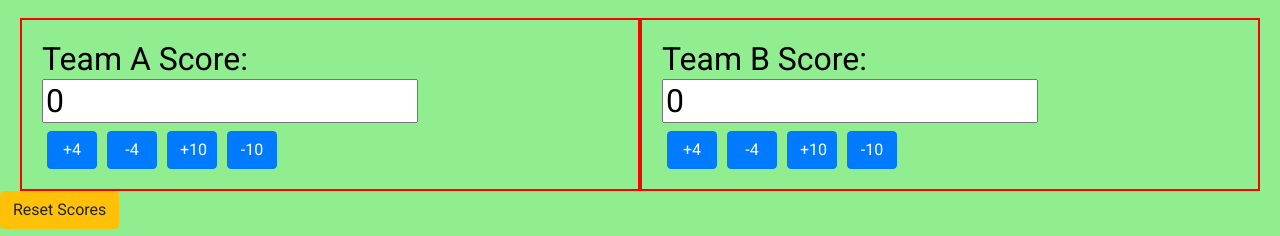
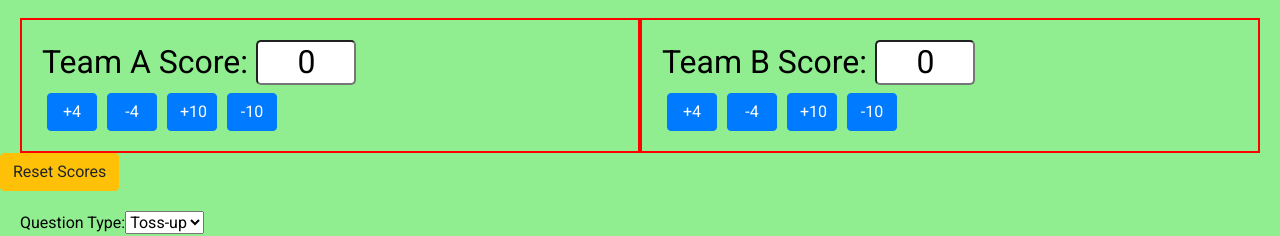
Before and after one commit to hahnlheem/scibowl-site, a React app: page /testy in a window 1280 px wide. Shown: the part 218-454 px from the top of the page. Built offline with nearby package versions, Linux system fonts and the light colour scheme; no server answers; the HTML template or start-up script is replaced by a standard one.

Commit message:
changed scorebox css

```diff
--- a/client/src/components/modules/Scoreboard.css
+++ b/client/src/components/modules/Scoreboard.css
@@ -10,10 +10,12 @@
     margin: auto;
 }
 
-.teamScore {
-    display: inline-block;
-    width: 80%;
-    border-color: black;
+.scorebox {
+    border-radius: 5px;
+    border-width: 2px;
+    width: 100px;
+    text-align: center;
+    padding-left: 18px;
 }
 
 .full-page {
--- a/client/src/components/modules/Scoreboard.js
+++ b/client/src/components/modules/Scoreboard.js
@@ -99,18 +99,18 @@ class Scoreboard extends Component {
     render() {
       return (
         <span className="full-page">
-          <div class="float-container">
-            <div class="float-child">
-              <h2>Team A Score: <input type="number" onChange={ this.setTeamA } value={ this.state.teamA } /></h2>
+          <div className="float-container">
+            <div className="float-child">
+              <h2>Team A Score: <input type="number" onChange={ this.setTeamA } value={ this.state.teamA } className="scorebox"/></h2>
               <div className="u-inlineBlock center">
-                  <button onClick={this.increaseBy4A} type="button" className="btn btn-primary score-button">+4</button>
+                  <button onClick={this.increaseBy4A} type="button" class="btn btn-primary score-button">+4</button>
                   <button onClick={this.decreaseBy4A} type="button" class="btn btn-primary score-button">-4</button>
                   <button onClick={this.increaseBy10A} type="button" class="btn btn-primary score-button">+10</button>
                   <button onClick={this.decreaseBy10A} type="button" class="btn btn-primary score-button">-10</button>
               </div>
             </div>
-            <div class="float-child">
-              <h2>Team B Score: <input type="text" onChange={ this.setTeamB } value={ this.state.teamB } /></h2>
+            <div className="float-child">
+              <h2>Team B Score: <input type="number" onChange={ this.setTeamB } value={ this.state.teamB } className="scorebox"/></h2>
               <div className="center">
                 <button onClick={this.increaseBy4B} type="button" class="btn btn-primary score-button">+4</button>
                 <button onClick={this.decreaseBy4B} type="button" class="btn btn-primary score-button">-4</button>
```
